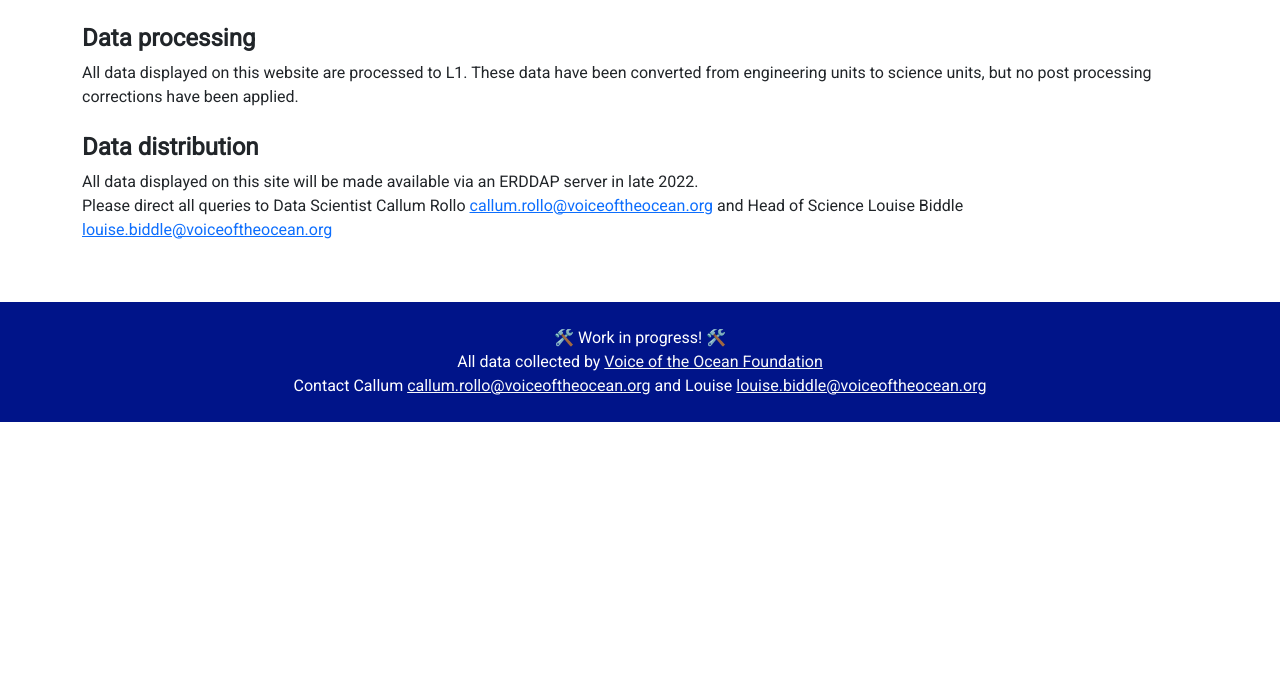
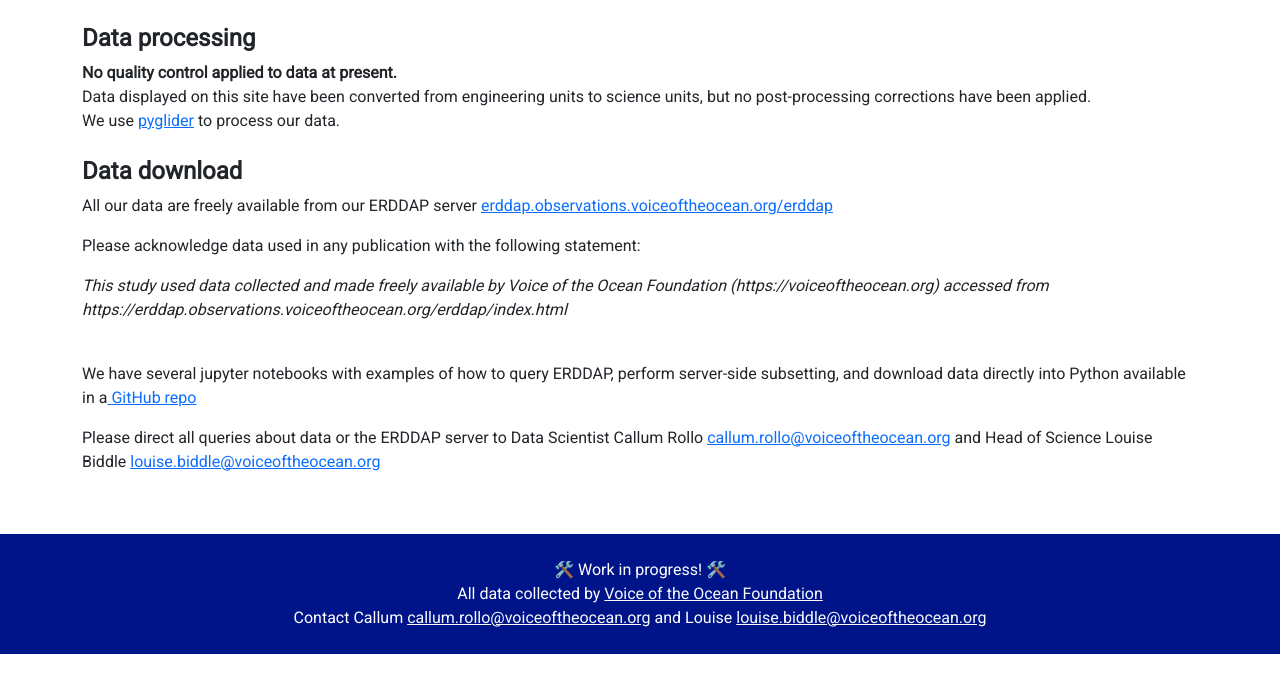
Before and after one commit to voto-ocean-knowledge/voto-web, a Flask app: page /data in a window 1280 px wide. Shown: the part 61-754 px from the top of the page. Run offline with Flask 2, Linux system fonts and the light colour scheme; parts of the project's set-up code (start-up, migrations or seed data) failed here and were passed over; some libraries are stand-ins or nearby versions.

Commit message:
link to erddap

```diff
--- a/voto/templates/home/data.html
+++ b/voto/templates/home/data.html
@@ -18,11 +18,24 @@
 
     <div class="container-xl hero">
         <h2 class="mt-4">Data processing</h2>
-        All data displayed on this website are processed to L1. These data have been converted from engineering units to science units, but no post processing corrections have been applied.
-        <h2 class="mt-4">Data distribution</h2>
-        All data displayed on this site will be made available via an ERDDAP server in late 2022. <br>
+        <b>No quality control applied to data at present.</b><br>Data displayed on this site have been converted from engineering units to science units, but no post-processing corrections have been applied.<br>
 
-        Please direct all queries to Data Scientist Callum Rollo <a href = "mailto: callum.rollo@voiceoftheocean.org"  class="link">callum.rollo@voiceoftheocean.org</a> and Head of Science Louise Biddle <a href = "mailto: louise.biddle@voiceoftheocean.org"  class="link">louise.biddle@voiceoftheocean.org</a>
+        We use  <a href = "https://github.com/c-proof/pyglider">pyglider</a> to process our data.
+        <h2 class="mt-4">Data download</h2>
+        <p>
+        All our data are freely available from our ERDDAP server <a href = "https://erddap.observations.voiceoftheocean.org/erddap/index.html">erddap.observations.voiceoftheocean.org/erddap </a>
+        </p>
+        <p>
+        Please acknowledge data used in any publication with the following statement: </p>
+
+        <p>
+        <i>This study used data collected and made freely available by Voice of the Ocean Foundation
+            (https://voiceoftheocean.org) accessed from https://erddap.observations.voiceoftheocean.org/erddap/index.html </i> </p><br>
+
+        <p>
+        We have several jupyter notebooks with examples of how to query ERDDAP, perform server-side subsetting, and download data directly into Python available in a<a href =https://github.com/voto-ocean-knowledge/download_glider_data> GitHub repo </a><br>
+        </p>
+        Please direct all queries about data or the ERDDAP server to Data Scientist Callum Rollo <a href = "mailto: callum.rollo@voiceoftheocean.org"  class="link">callum.rollo@voiceoftheocean.org</a> and Head of Science Louise Biddle <a href = "mailto: louise.biddle@voiceoftheocean.org"  class="link">louise.biddle@voiceoftheocean.org</a>
     </div>
 
 
--- a/voto/templates/mission/mission.html
+++ b/voto/templates/mission/mission.html
@@ -7,7 +7,8 @@
     <div class="container-xl mission-summary">
         <h2 class="mt-4">SEA{{glider_fill}} Mission {{mission}}</h2>
         <p>This mission was in the <strong>{{glidermission.sea_name}}</strong>.
-        <br> start: {{start_date}} <br> end: {{end_date}}</p>
+        <br> start: {{start_date}} <br> end: {{end_date}}
+        <br> Download data: {{erddap_link|safe}}</p>
     </div>
     <div class="row mb-2">
         <div class="col-lg-6 themed-grid-col"><div class="container-xl"><h2>Gridded product</h2></div><img class="img-fluid" src={{combi_plot}}><br></div>
```
Also changed, not shown: voto/viewmodels/mission/mission_viewmodel.py (+12 -0 lines).
